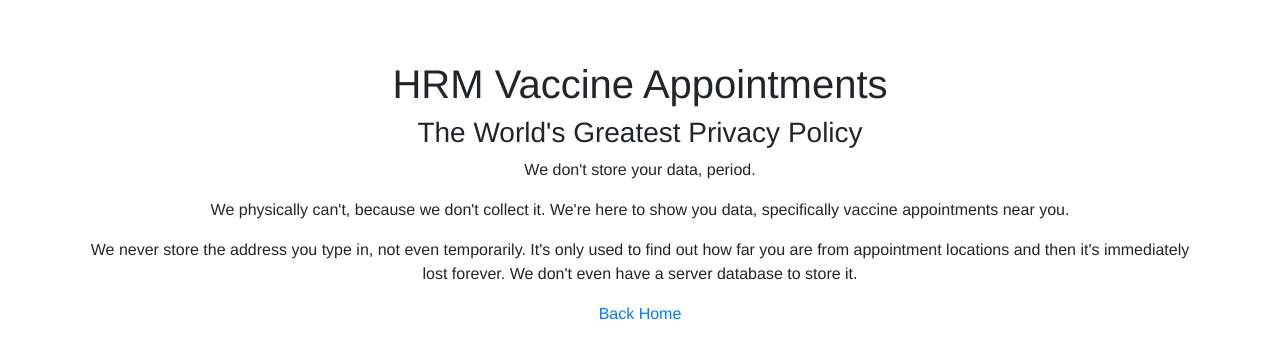
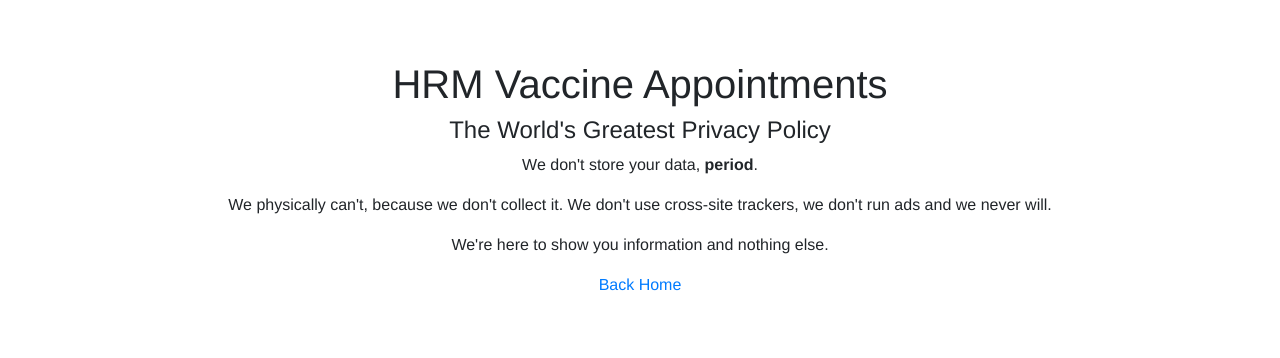
Before and after one commit to gwoods22/hrm-vaccine-finder, a Vue app: page /#/privacy in a window 1280 px wide. Shown: the top 358 px of the page. Built offline with nearby package versions, Linux system fonts and the light colour scheme.

Commit message:
Update privacy policy

```diff
--- a/src/views/Privacy.vue
+++ b/src/views/Privacy.vue
@@ -1,10 +1,14 @@
 <template>
   <div class="container">
     <h1>HRM Vaccine Appointments</h1>
-    <h3>The World's Greatest Privacy Policy</h3>
-    <p>We don't store your data, period.</p>
-    <p>We physically can't, because we don't collect it. We're here to show you data, specifically vaccine appointments near you.</p>
-    <p>We never store the address you type in, not even temporarily. It's only used to find out how far you are from appointment locations and then it's immediately lost forever. We don't even have a server database to store it.</p>
+    <h4>The World's Greatest Privacy Policy</h4>
+    <p>We don't store your data, <span class="font-weight-bold">period</span>.</p>
+    <p>
+      We physically can't, because we don't collect it. We don't use
+      cross-site trackers, we don't run ads and we never will.
+    </p>
+    <p>We're here to show you information and nothing else.</p>
+    <!-- <p>We never store the address you type in, not even temporarily. It's only used to find out how far you are from appointment locations and then it's immediately lost forever. We don't even have a server database to store it.</p> -->
     <router-link to="/">Back Home</router-link>
   </div>
 </template>
```
